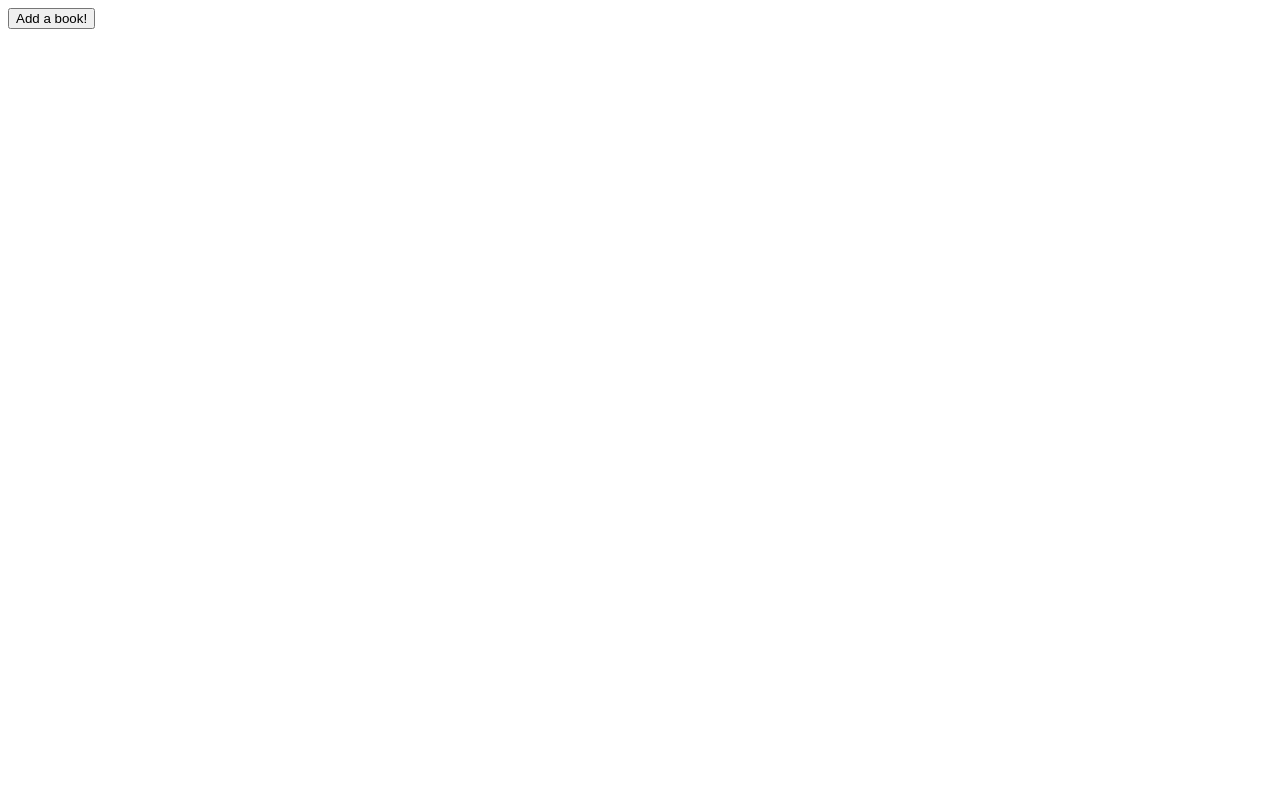
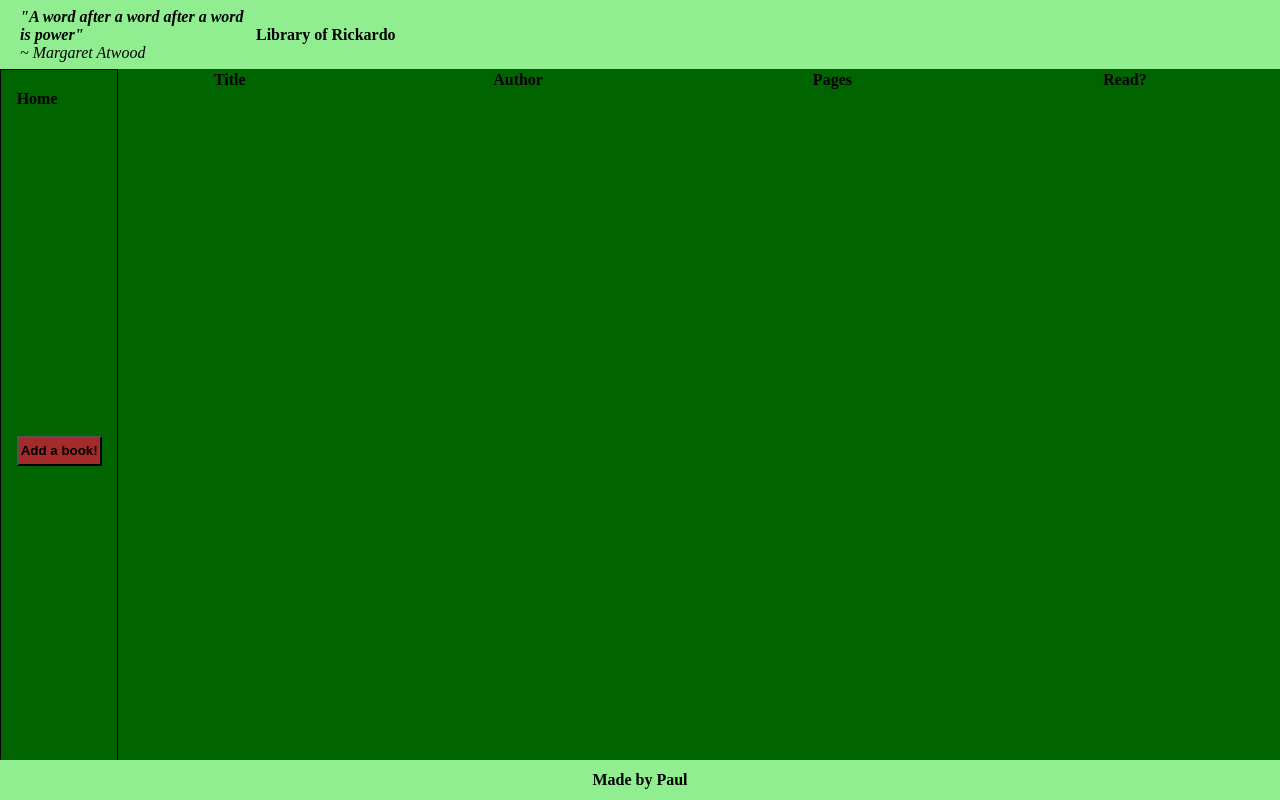
Before and after one commit to P-Welfare/Library, a plain HTML site: page index.html in a window 1280 px wide. Drawn offline with Linux system fonts and the light colour scheme.

Commit message:
update clear display function

```diff
--- a/index.html
+++ b/index.html
@@ -9,11 +9,33 @@
 
 </head>
 <body>
+   <div id="header">
+    <div id="quote"><p><em><strong>
+      "A word after a word after a word is power"</em></strong></p>
+      <p><em>~ Margaret Atwood</em></p>
+    </div>
+    <div id="headerTitle"><p><strong> Library of Rickardo</strong></p>
+    </div>
+   </div>
+   <div id="mainBody">
+   <div id="sideBar">
+    <p><strong>Home</strong></p>
+
+    <button id="showDialog"><strong>Add a book!</strong></button>
+   </div>
 
     <div id="container">
+      <table width="100%" id="myTable">
+          <tr>
+            <th>Title</th>
+            <th>Author</th>
+            <th>Pages</th>
+            <th>Read?</th>
+          </tr>
 
-    </div>
-    <dialog id="favDialog">
+
+      </table>
+      <dialog id="favDialog">
         <form>
           <p>
             <label for="title" >Book Title</label>
@@ -31,8 +53,15 @@
           </div>
         </form>
       </dialog>
-      <button id="showDialog">Add a book!</button>
-      <output></output>
+    </div>
+
+
+    </div>
+      <div id="footer">
+        <strong>Made by Paul</strong>
+
+      </div>
       <script src="scripts.js"></script>
+
 </body>
 </html>
--- a/scripts.js
+++ b/scripts.js
@@ -7,7 +7,6 @@ var title = document.getElementById("title");
 var author = document.getElementById("author");
 var pages = document.getElementById("pages");
 var read = document.getElementById("read");
-
 
 
 const myLibrary = [];
@@ -40,20 +39,33 @@ function displayBooks() {
 
 
     for (let i= 0; i < myLibrary.length ; i++) {
+        var table = document.getElementById("myTable");
 
+        var row = table.insertRow(0);
+        var cell1 = row.insertCell(0);
+        var cell2 = row.insertCell(1);
+        var cell3 = row.insertCell(2);
+        var cell4 = row.insertCell(3);
 
-        const container = document.querySelector('#container');
-        const div = document.createElement('div');
+        cell1.innerHTML = `${myLibrary[i].title}`;
+        cell2.innerHTML = `${myLibrary[i].author}`;
+        cell3.innerHTML = `${myLibrary[i].pages}`;
+        cell4.innerHTML = `${myLibrary[i].read}`;
+
+            /*const div = document.createElement('div');
         div.textContent = `${myLibrary[i].title} ` + `${myLibrary[i].author}` + ` ${myLibrary[i].pages}`;
-        container.appendChild(div);
+        container.appendChild(div); */
+        // add remove button
+        // add change read status button
     }
     };
 
 
 function clearDisplay() {
-    const container = document.querySelector('#container');
-    while (container.hasChildNodes())
-    container.removeChild(container.firstChild)
+    var table = document.getElementById("myTable");
+// need to fix clear display of CONTAINER VS MY TABLE   AND DONT FORGET TBODY
+    while (myTable.hasChildNodes())
+    container.removeChild(myTable.firstChild)
     }
 
 
--- a/stylesheets.css
+++ b/stylesheets.css
@@ -0,0 +1,73 @@
+* { margin:0; padding:0;}
+
+
+html {
+    height: 100%;
+    min-height: 100%;
+    min-width: 100%;
+    width: 100%;
+}
+body {
+    display: grid;
+    min-height: 100%;
+    min-width: 100%;
+
+    background-color: darkgreen;
+    grid-template-rows: 1fr 10fr;
+}
+
+#header {
+    background-color: lightgreen;
+    display: grid;
+    justify-content: space-between;
+    min-width: 100%;
+   align-items: center;
+   grid-template-columns: 1fr 4fr;
+
+}
+
+#quote {
+    justify-content: center;
+    margin-left: 20px
+}
+
+#title {
+    display: flex;
+    justify-content: center;
+}
+
+#showDialog {
+    width: 85px;
+    height: 30px;
+    background-color: brown;
+}
+
+#mainBody {
+    display: grid;
+    grid-template-columns: 1fr 10fr;
+
+}
+
+#footer {
+    display: flex;
+    background-color: lightgreen;
+
+    width:100%;
+    min-width: 100%;
+    height:40px;
+    justify-content: center;
+    align-items: center;
+
+
+}
+
+#sideBar {
+    align-items: space-around;
+    justify-content: center;
+    display: grid;
+    grid-template-rows: 1fr 1fr;
+    padding-top: 20px;
+    border: solid 1px black;
+    min-height: 100%;
+    min-width: 100%;
+}
```
